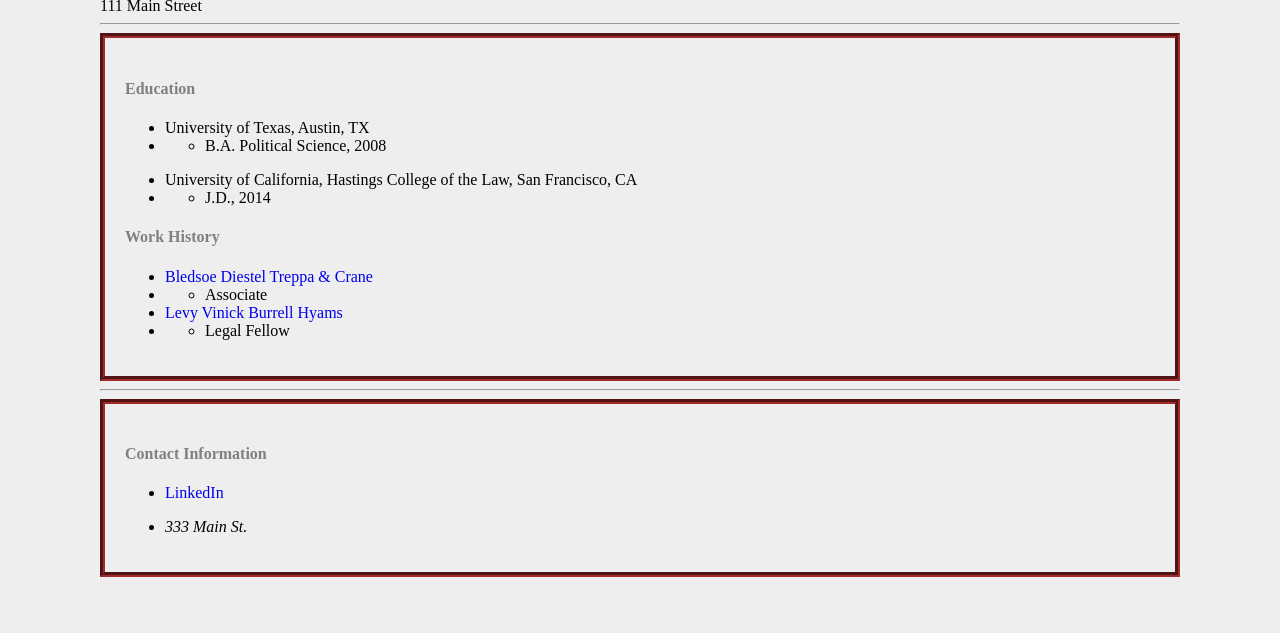
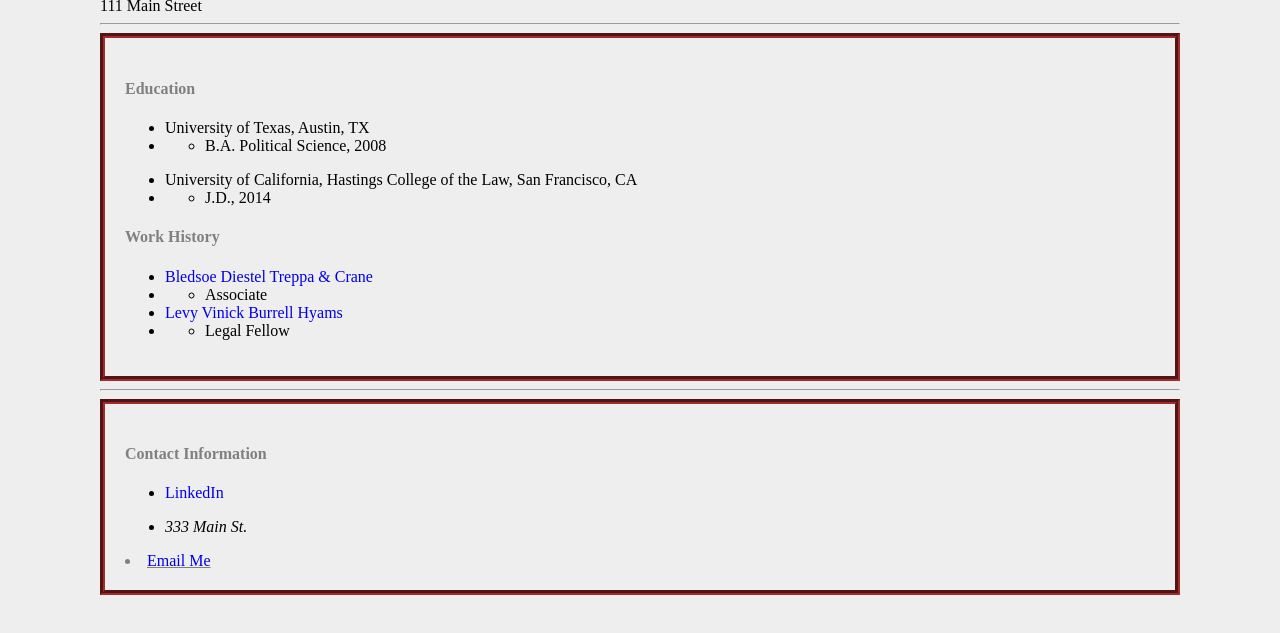
Before and after one commit to Soniaj87/blackkittens, a plain HTML site: page index.html in a window 1280 px wide. Shown: the part 533-1166 px from the top of the page. Drawn offline with Linux system fonts and the light colour scheme.

Commit message:
01/17/16

```diff
--- a/index.html
+++ b/index.html
@@ -62,6 +62,7 @@
     <ul>
       <li><address class="secondary address">333 Main St.</address></li>
     </ul>
+    <u><li><a href="mailto:soniaj87@gmail.com" target="_blank">Email Me</a></li></u>
 </div>
 </body>
 </html>
```
